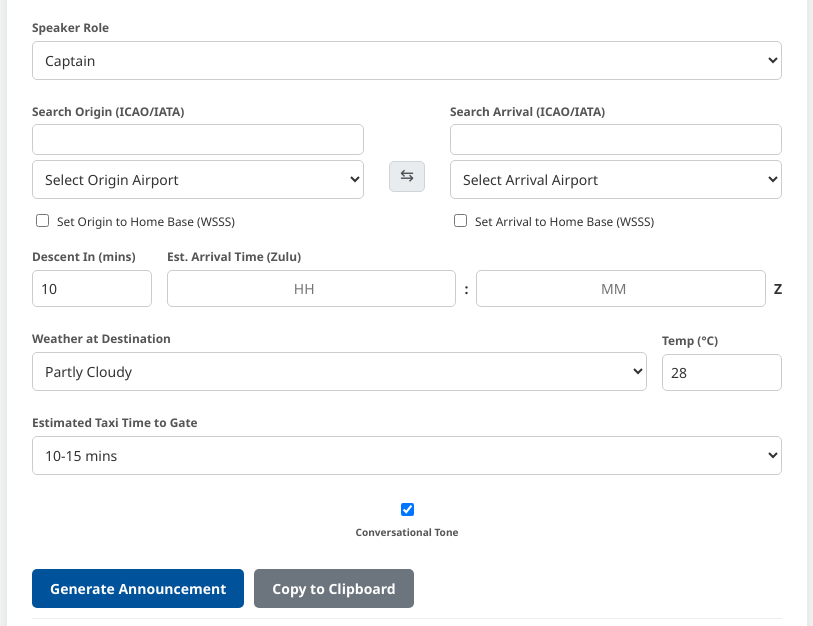
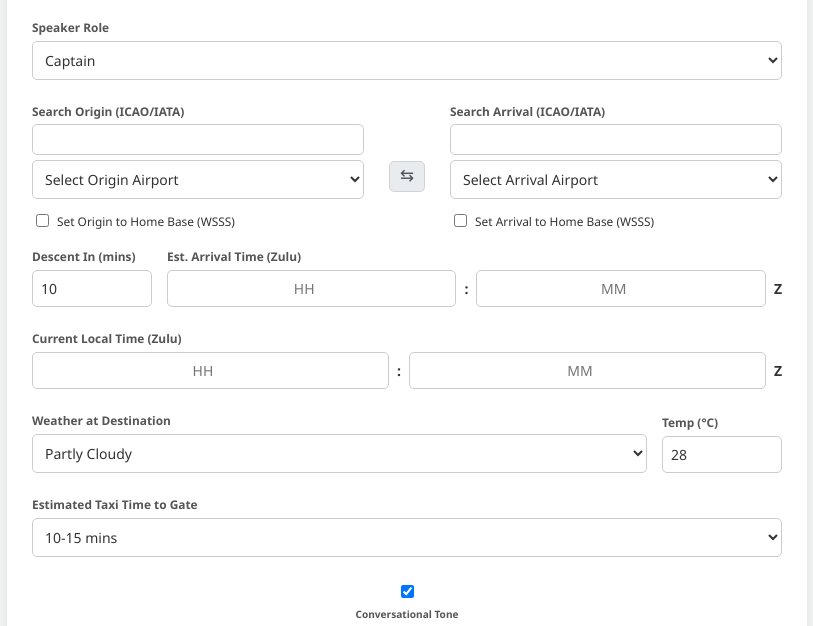
Before and after one commit to wk1710/Announcement, a plain HTML site: page index (1).html in a window 1280 px wide. Shown: the part 97-723 px from the top of the page, without its empty margins (233-1046 px from the left). Drawn offline with Linux system fonts and the light colour scheme.

Commit message:
Update index (1).html

```diff
--- a/index (1).html
+++ b/index (1).html
@@ -476,6 +476,18 @@
 
       <div class="form-row">
           <div class="form-group">
+            <label for="currentTimeZuluHH"> Current Local Time (Zulu)</label>
+            <div class="time-input-group">
+              <input type="number" id="currentTimeZuluHH" placeholder="HH" min="0" max="23">
+              <span>:</span>
+              <input type="number" id="currentTimeZuluMM" placeholder="MM" min="0" max="59">
+              <span>Z</span>
+            </div>
+          </div>
+      </div>
+
+      <div class="form-row">
+          <div class="form-group">
             <label for="weatherPhenomena">Weather at Destination</label>
             <select id="weatherPhenomena"></select>
           </div>
@@ -903,10 +915,10 @@
       const weatherFull = `${weatherPhrase} with a temperature of ${temperature} degrees Celsius`;
 
       const useConversationalTone = document.getElementById('conversationalToneCheck').checked;
-      const speakerIdentifier = speakerRole === "Pilot" ? "your pilot speaking" : `your ${speakerRole}`;
+      const speakerIdentifier = speakerRole === "Pilot" ? "your pilot Wilson speaking" : `your ${speakerRole}`;
       const greeting = useConversationalTone ? "Ladies and Gentlemen, boys and girls," : "Ladies and Gentlemen,";
 
-      const announcement = `${greeting} this is ${speakerIdentifier}. We will be commencing our descent into ${displayArrivalFullName} in about ${todMinutes} minutes time.
+      const announcement = `${greeting} this is ${speakerIdentifier}. We will be commencing our descent into ${displayArrivalFullName} shortly.
 Current Weather at ${displayArrivalShortName} ${weatherFull}.
 ${timeAndLandingStatement}, and another ${taxiTimeValue} minutes thereafter to the gate.
 On behalf of the crew, we would like to thank you once again for flying with ${airlineName}. Cabin crew, please prepare for arrival.`;
```
